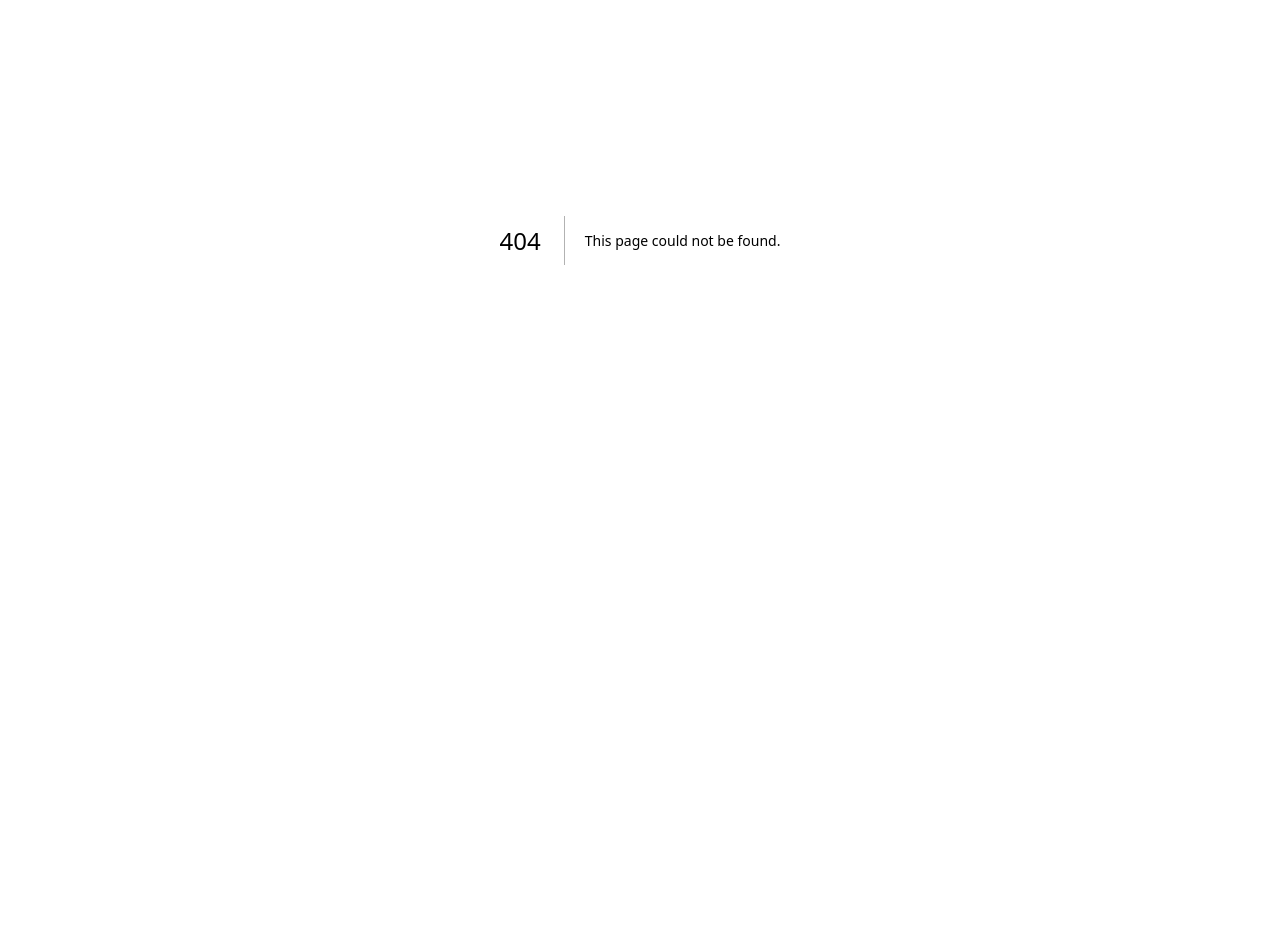
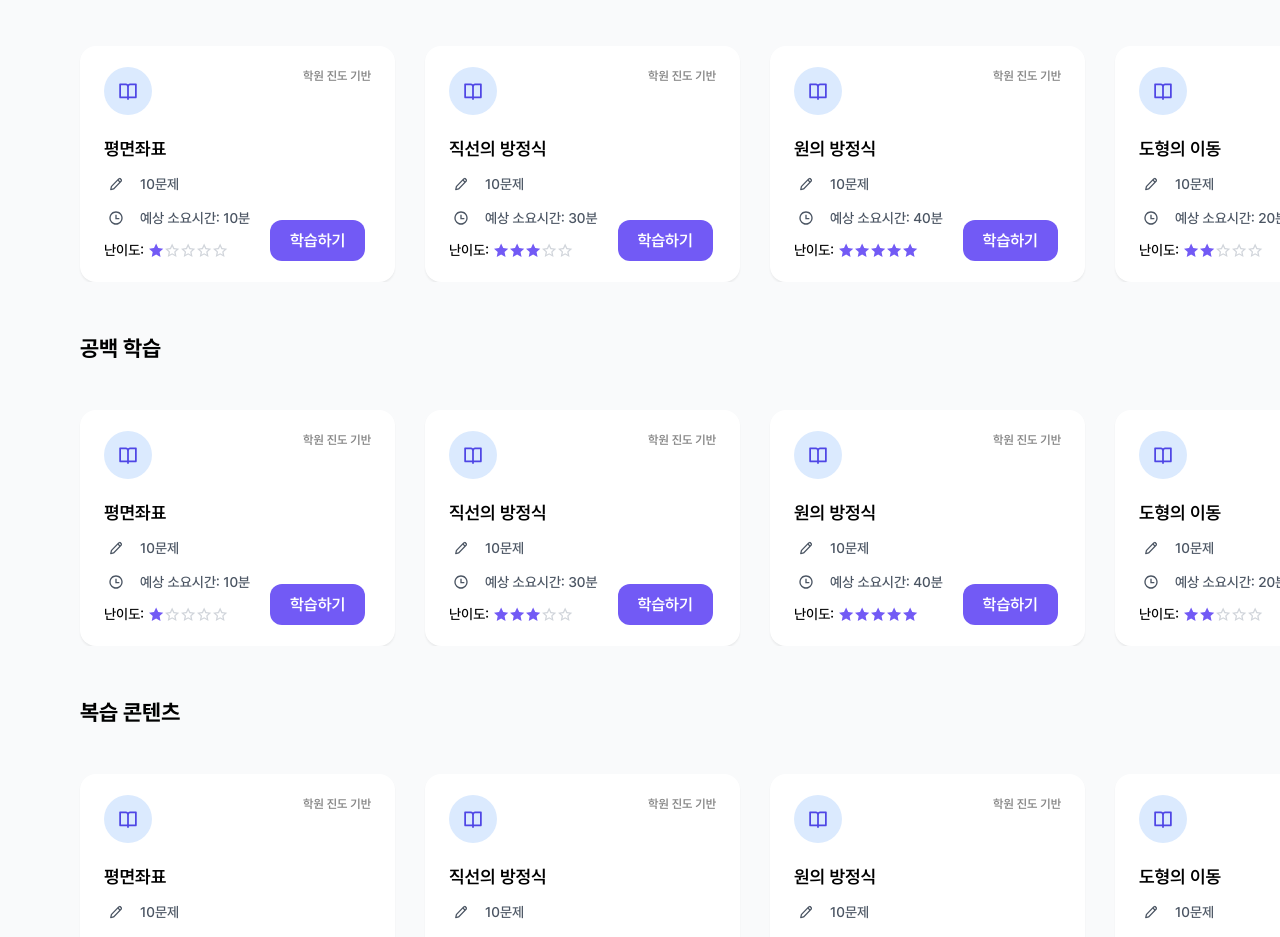
Before and after one commit to chocoboy08/connept, a Next.js app: page /study in a window 1280 px wide. Before the commit this address had no page. Shown: the part 160-1097 px from the top of the page. Before the commit the page ends 800 px from the top, so only its background shows below. Built offline with nearby package versions, Linux system fonts and the light colour scheme.

Commit message:
feat: 학습하기 페이지 추가

```diff
--- /dev/null
+++ b/src/app/(afterLogin)/(main)/study/page.tsx
@@ -0,0 +1,74 @@
+import Flex from "@/components/base/Flex";
+import Text from "@/components/base/Text";
+import Content from "@/components/Content";
+import { testContent } from "@/constants/mockData";
+
+export default function page() {
+  return (
+    <Flex direction="column" gap={50}>
+      <Flex direction="column" gap={45} className="ml-20">
+        <Text size={22} weight={700}>
+          현행 학습
+        </Text>
+        <Flex
+          gap={30}
+          className="overflow-scroll -ml-20 pl-20"
+          style={{ scrollbarWidth: "none" }}
+        >
+          {testContent.map((item, idx) => (
+            <Content
+              key={`current-${item.title}-${idx}`}
+              title={item.title}
+              number={item.number}
+              time={item.time}
+              difficulty={item.difficulty}
+              type={item.type}
+            />
+          ))}
+        </Flex>
+      </Flex>
+      <Flex direction="column" gap={45} className="ml-20">
+        <Text size={22} weight={700}>
+          공백 학습
+        </Text>
+        <Flex
+          gap={30}
+          className="overflow-scroll -ml-20 pl-20"
+          style={{ scrollbarWidth: "none" }}
+        >
+          {testContent.map((item, idx) => (
+            <Content
+              key={`content-${item.title}-${idx}`}
+              title={item.title}
+              number={item.number}
+              time={item.time}
+              difficulty={item.difficulty}
+              type={item.type}
+            />
+          ))}
+        </Flex>
+      </Flex>
+      <Flex direction="column" gap={45} className="ml-20">
+        <Text size={22} weight={700}>
+          복습 콘텐츠
+        </Text>
+        <Flex
+          gap={30}
+          className="overflow-scroll -ml-20 pl-20"
+          style={{ scrollbarWidth: "none" }}
+        >
+          {testContent.map((item, idx) => (
+            <Content
+              key={`content-${item.title}-${idx}`}
+              title={item.title}
+              number={item.number}
+              time={item.time}
+              difficulty={item.difficulty}
+              type={item.type}
+            />
+          ))}
+        </Flex>
+      </Flex>
+    </Flex>
+  );
+}
```
